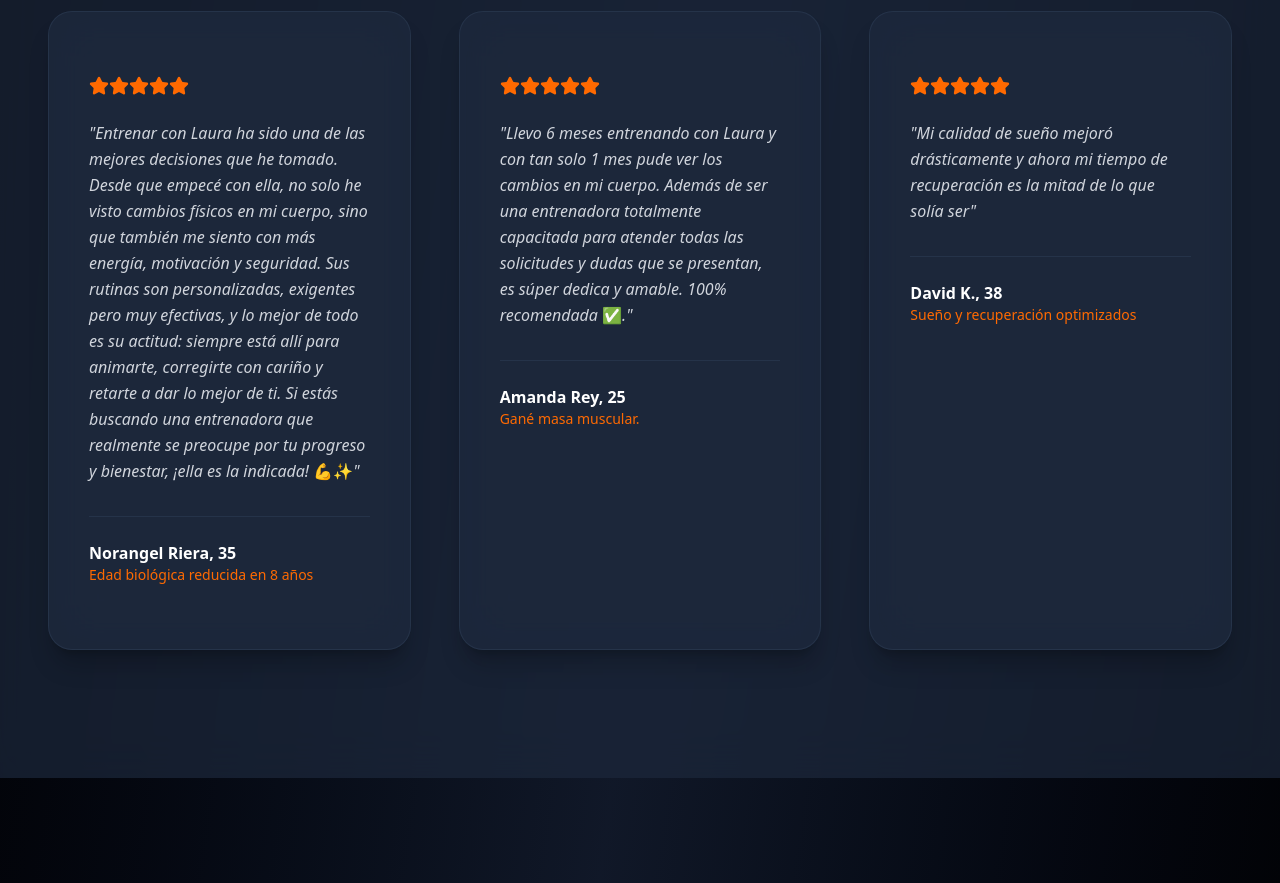
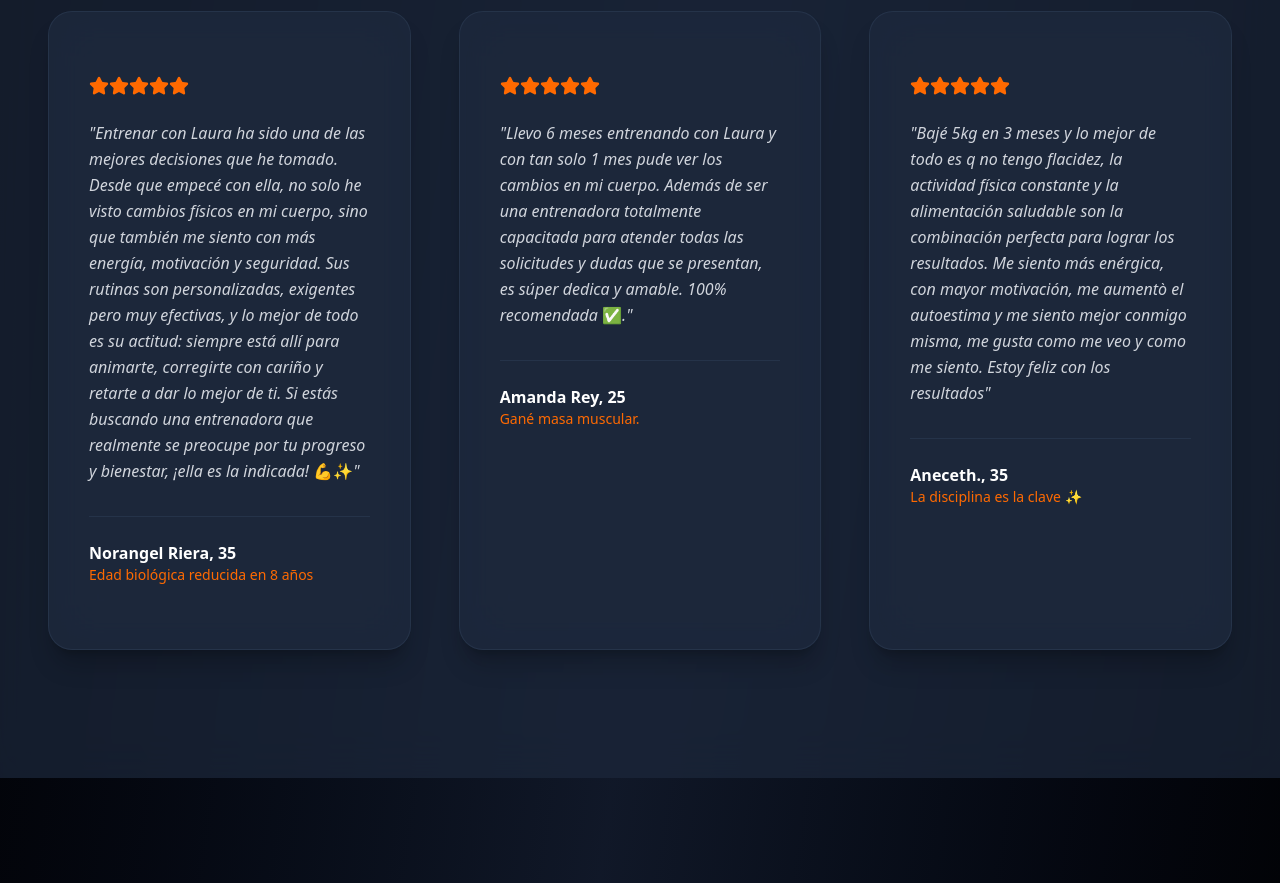
Before and after one commit to laurasanchez01/training-site, a React (Vite) app: page /home in a window 1280 px wide. Shown: the part 3880-4763 px from the top of the page. Built offline with nearby package versions, Linux system fonts and the light colour scheme; a web font is replaced by a local one.

Commit message:
update comments

```diff
--- a/src/personal-training/pages/page.tsx
+++ b/src/personal-training/pages/page.tsx
@@ -408,11 +408,13 @@ export default function HomePage() {
                                 "Llevo 6 meses entrenando con Laura y con tan solo 1 mes pude ver los cambios en mi cuerpo. Además de ser una entrenadora totalmente capacitada para atender todas las solicitudes y dudas que se presentan, es súper dedica y amable. 100% recomendada ✅.",
                             },
                             {
-                                name: "David K.",
-                                age: "38",
-                                result: "Sueño y recuperación optimizados",
+                                name: "Aneceth.",
+                                age: "35",
+                                result: "La disciplina es la clave ✨",
                                 quote:
-                                "Mi calidad de sueño mejoró drásticamente y ahora mi tiempo de recuperación es la mitad de lo que solía ser",
+                                `Bajé 5kg en 3 meses y lo mejor de todo es q no tengo flacidez, la actividad física constante y la alimentación saludable son la combinación perfecta para lograr los resultados.
+                                Me siento más enérgica, con mayor motivación, me aumentò el autoestima y me siento mejor conmigo misma, me gusta como me veo y como me siento.
+                                Estoy feliz con los resultados`,
                             },
                         ].map((story, index) => (
                             <Card
```
